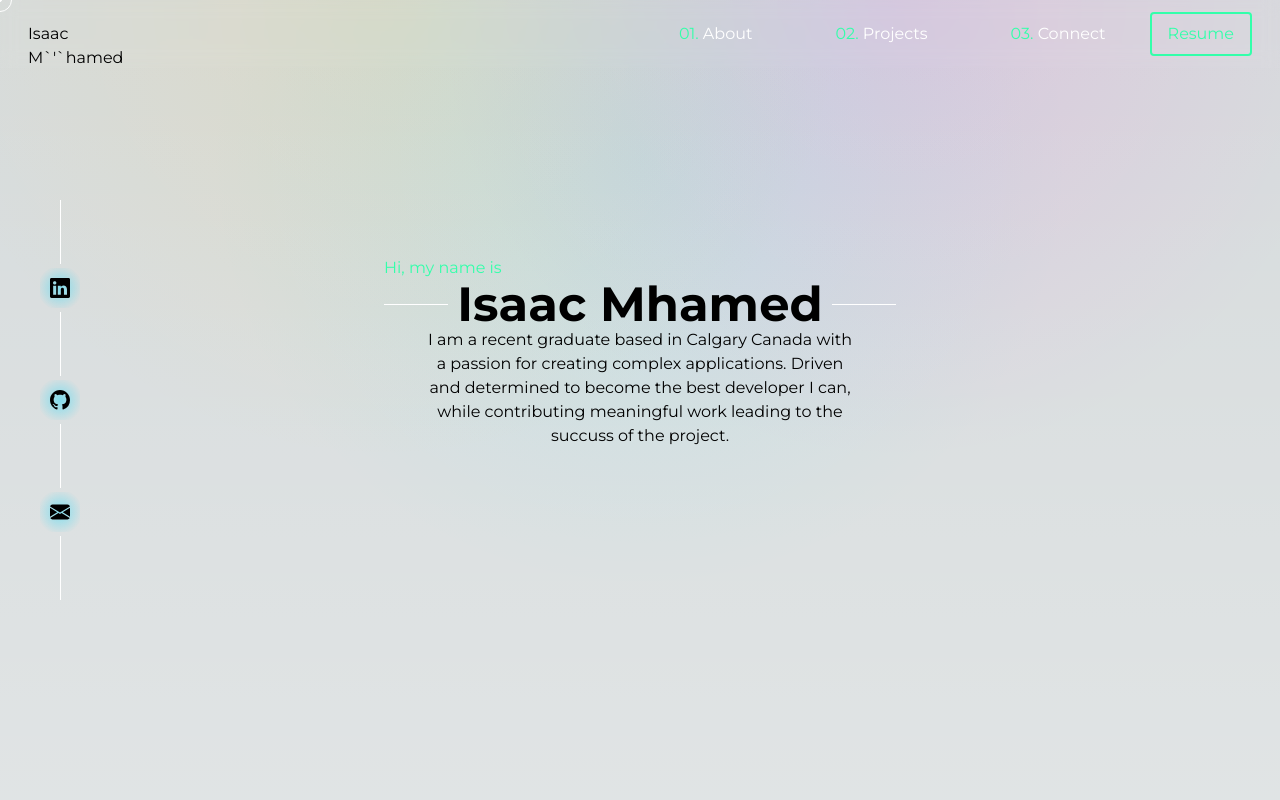
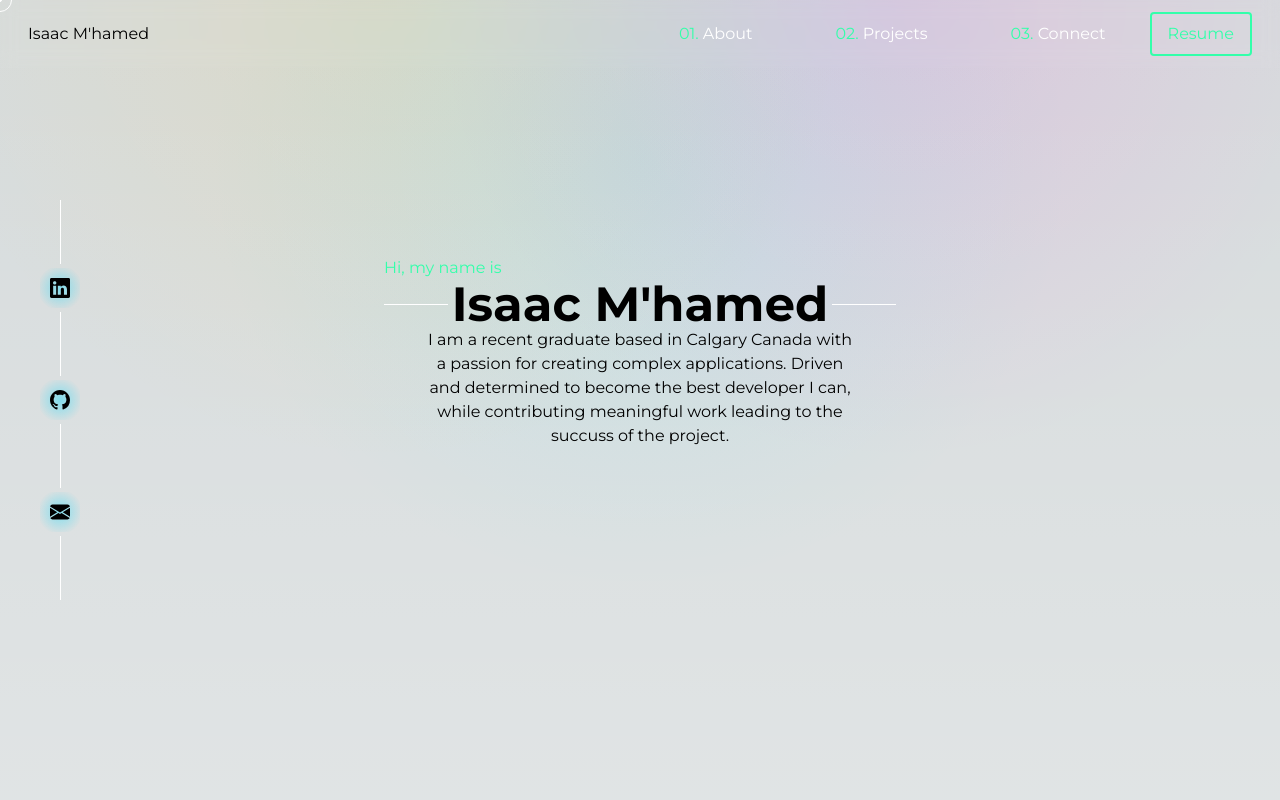
Before and after one commit to Isaacm1210/Portfolio-v2, a Next.js app: page / in a window 1280 px wide. Shown: the top 800 px of the page. Built offline with nearby package versions, Linux system fonts and the light colour scheme.

Commit message:
Fixed error with apostrophe

```diff
--- a/app/ui/content/footer.tsx
+++ b/app/ui/content/footer.tsx
@@ -1,7 +1,7 @@
 export default function Footer() {
     return (
         <div className="w-2/3 m-auto text-center text-sm my-4">
-            Designed and Developed by <b>Isaac (Is-haq) M`'`hamed</b>
+            Designed and Developed by <b>Isaac (Is-haq) M&apos;hamed</b>
             <p>
                 Developed using Next.JS, Typescript and styled with Tailwind CSS
             </p>
--- a/app/ui/content/hero.tsx
+++ b/app/ui/content/hero.tsx
@@ -4,7 +4,7 @@ export default function Hero() {
             <h4 className="text-green">Hi, my name is </h4>
             <div className="flex items-center ">
                 <div className="h-px w-1/3 bg-white"></div>
-                <h1 className="text-5xl min-w-96 w-1/3 text-center font-semibold max-md2:text-4xl max-md2:min-w-80">Isaac Mhamed</h1>
+                <h1 className="text-5xl min-w-96 w-1/3 text-center font-semibold max-md2:text-4xl max-md2:min-w-80">Isaac M&apos;hamed</h1>
                 <div className="h-px w-1/3 bg-white "></div>
             </div>
             <p className="w-10/12 m-auto text-center">I am a recent graduate based in Calgary Canada with a passion for creating complex
--- a/app/ui/nav-bar.tsx
+++ b/app/ui/nav-bar.tsx
@@ -5,7 +5,7 @@ export default function NavBar() {
     }
     return (
         <div className="w-full fixed flex justify-end items-center py-3 backdrop-blur bg-nav">
-         <a className="h-6 w-32 mr-auto ml-7 hover:cursor-pointer" href="#hero" >Isaac M`'`hamed</a>
+         <a className="h-6 w-32 mr-auto ml-7 hover:cursor-pointer" href="#hero" >Isaac M&apos;hamed</a>
             <nav className="w-1/3 mx-4 max-md:hidden">
                 <ul className="list-none flex justify-between w-full text-green">
                     <li className="hover:translate-y-1 transition-all">01. <a className="hover:cursor-pointer no-underline text-white" href="#about">About</a></li>
```
